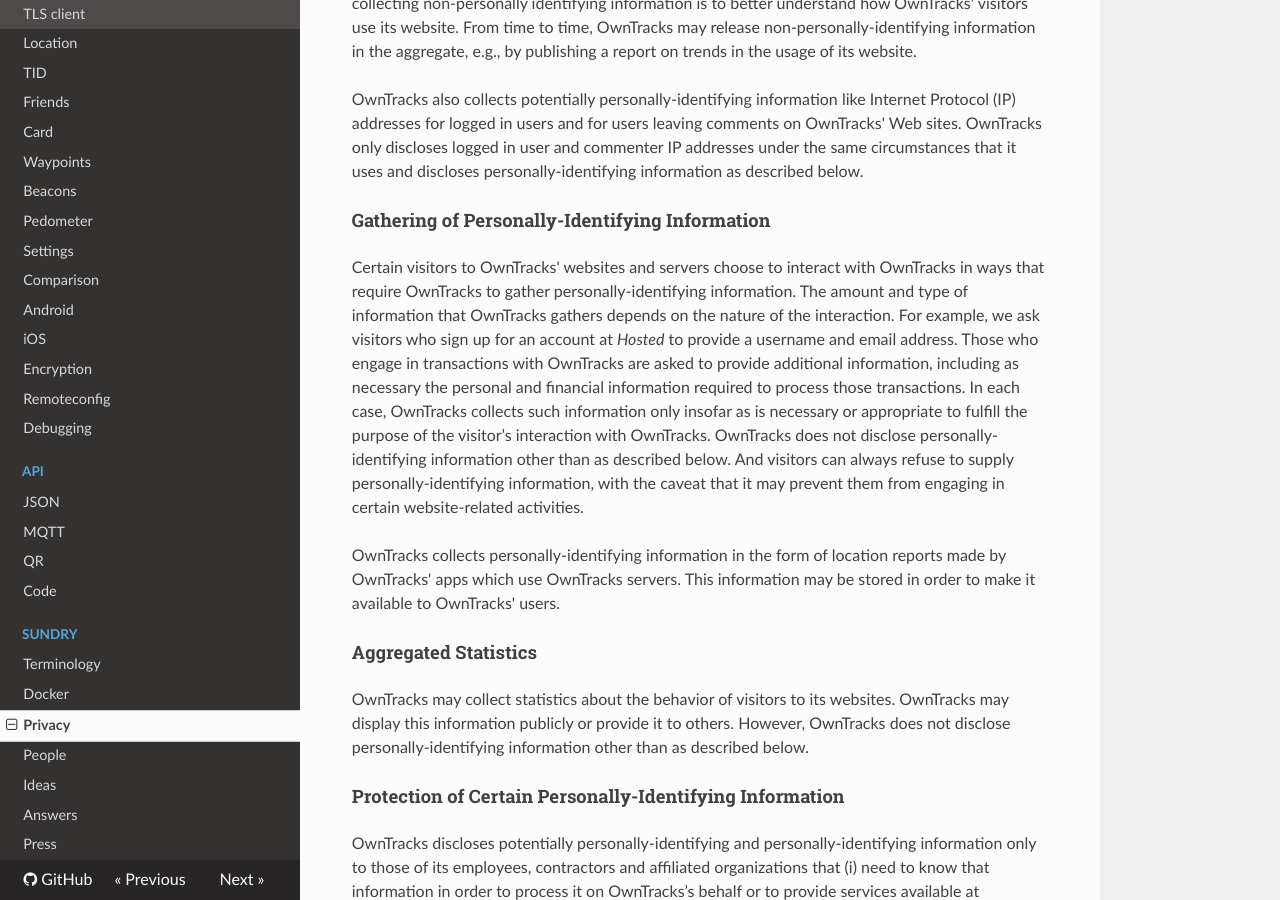
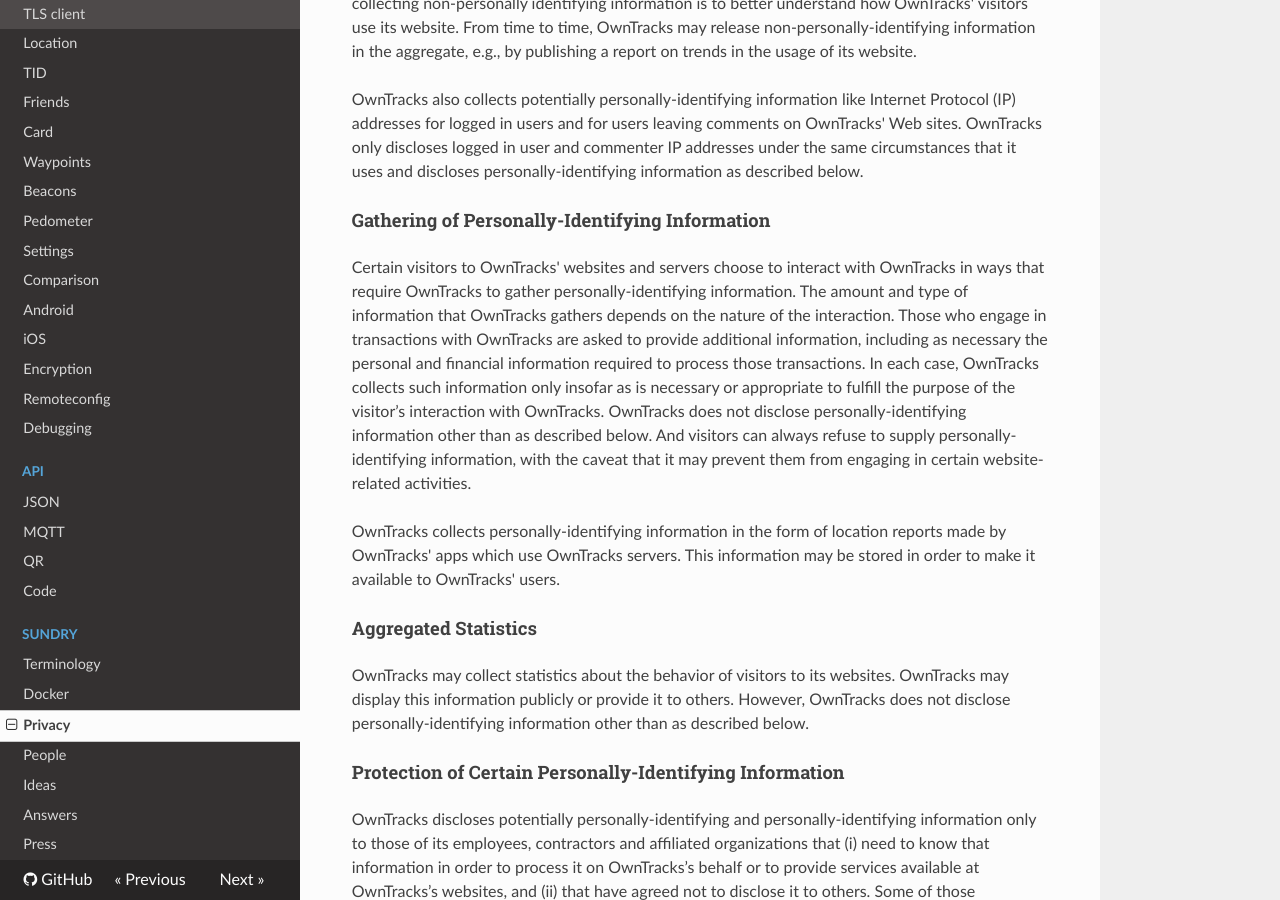
Before and after one commit to owntracks/booklet, an MkDocs documentation site: the page built from docs/privacy.md, in a window 1280 px wide and 900 px high, scrolled down 933 px. Built offline with MkDocs 1.6.1, drawn with Linux system fonts in a browser that asks for light colours; nearby versions of some CDN libraries; old or Windows-style settings are respelled for this version of MkDocs.

Commit message:
remove mention of Hosted 	addresses #14

```diff
--- a/docs/privacy.md
+++ b/docs/privacy.md
@@ -44,8 +44,7 @@ OwnTracks also collects potentially personally-identifying information like Inte
 Certain visitors to OwnTracks' websites and servers choose to interact with OwnTracks in
 ways that require OwnTracks to gather personally-identifying information. The
 amount and type of information that OwnTracks gathers depends on the nature of
-the interaction. For example, we ask visitors who sign up for an account at
-_Hosted_ to provide a username and email address. Those who engage in
+the interaction. Those who engage in
 transactions with OwnTracks
 are asked to provide additional information,
 including as necessary the personal and financial information required to
```
